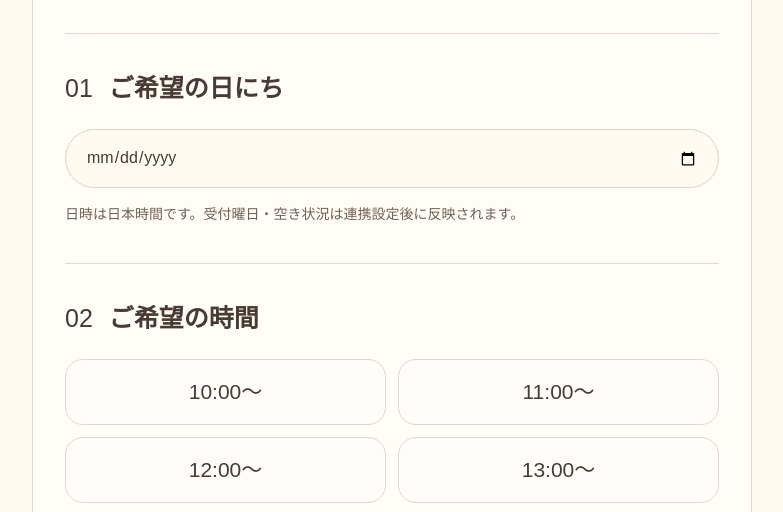
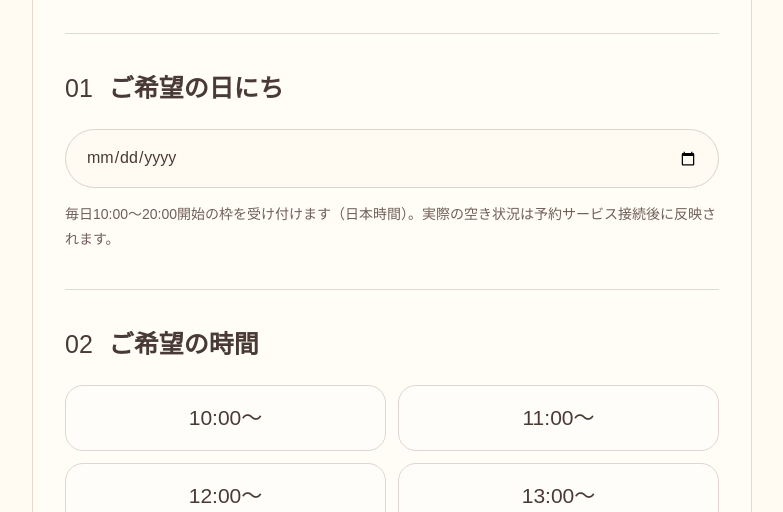
Before and after one commit to adultcuriositylab-hub/Adult_Curiosity, a plain HTML site: page booking.html in a window 1280 px wide. Shown: the part 265-777 px from the top of the page, without its empty margins (248-1031 px from the left). Drawn offline with Linux system fonts and the light colour scheme; a web font is replaced by a local one.

Commit message:
Set reservation availability to every day

```diff
--- a/booking.html
+++ b/booking.html
@@ -28,7 +28,7 @@ input:focus-visible,button:focus-visible{outline:3px solid #854b53;outline-offse
 <h2 id="date-heading"><span class="number">01</span>ご希望の日にち</h2>
 <label class="sr-only" for="date">ご希望の日にち（日本時間）</label>
 <input id="date" name="date" type="date" required>
-<p class="note">日時は日本時間です。受付曜日・空き状況は連携設定後に反映されます。</p>
+<p class="note">毎日10:00〜20:00開始の枠を受け付けます（日本時間）。実際の空き状況は予約サービス接続後に反映されます。</p>
 </section>
 <section class="step" aria-labelledby="time-heading">
 <h2 id="time-heading"><span class="number">02</span>ご希望の時間</h2>
```
